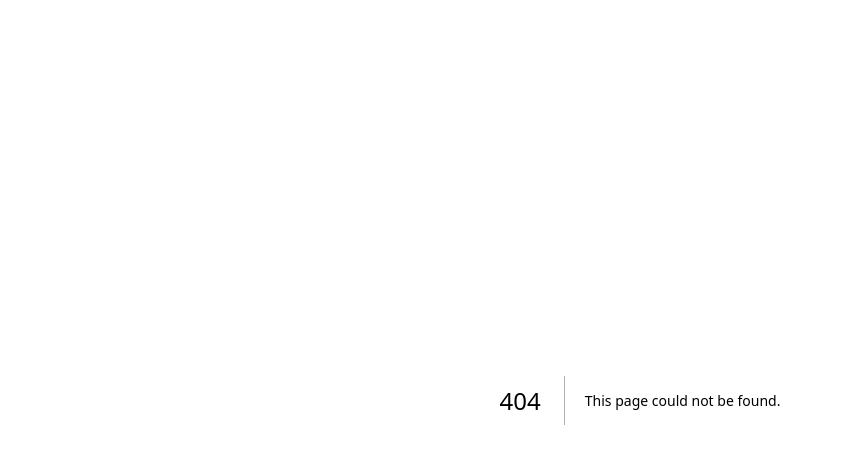
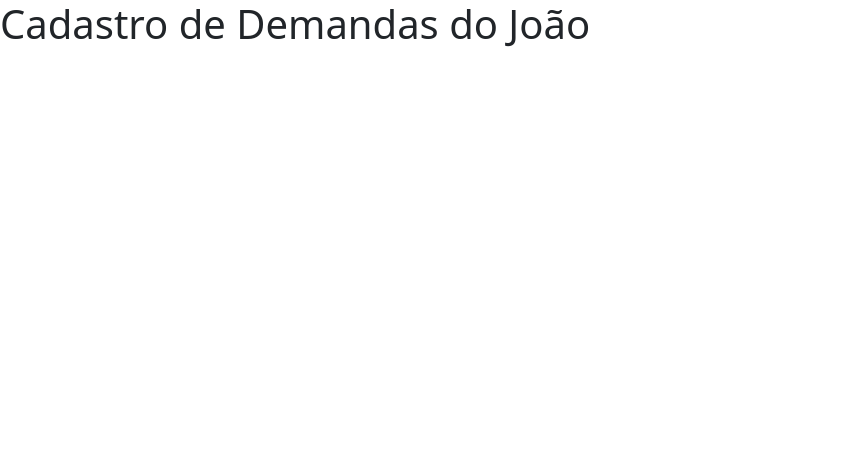
Before and after one commit to maria-gabriela18/pi-servicoja, a Next.js app: page /demanda in a window 1280 px wide. Before the commit this address had no page. Shown: the top 464 px of the page, without its empty margins (0-841 px from the left). Built offline with nearby package versions, Linux system fonts and the light colour scheme.

Commit message:
Create page.js

```diff
--- /dev/null
+++ b/app/demanda/page.js
@@ -0,0 +1,7 @@
+export default function Demanda() {
+  return (
+    <div>
+      <h1> Cadastro de Demandas do João </h1>
+    </div>
+  );
+}
```
